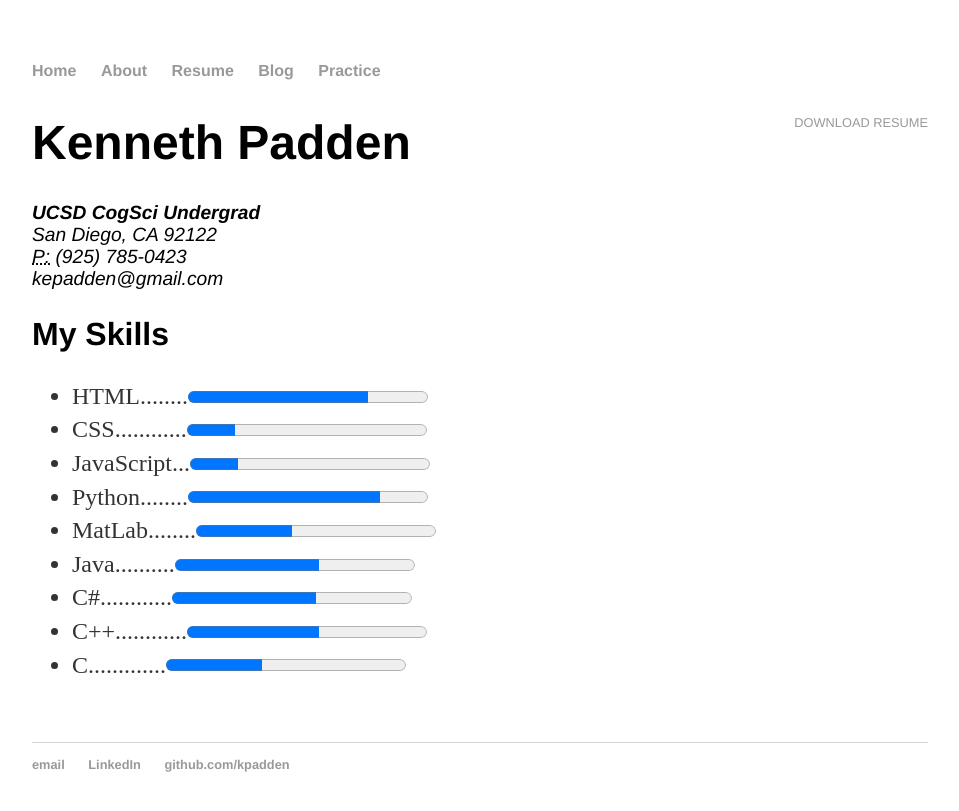
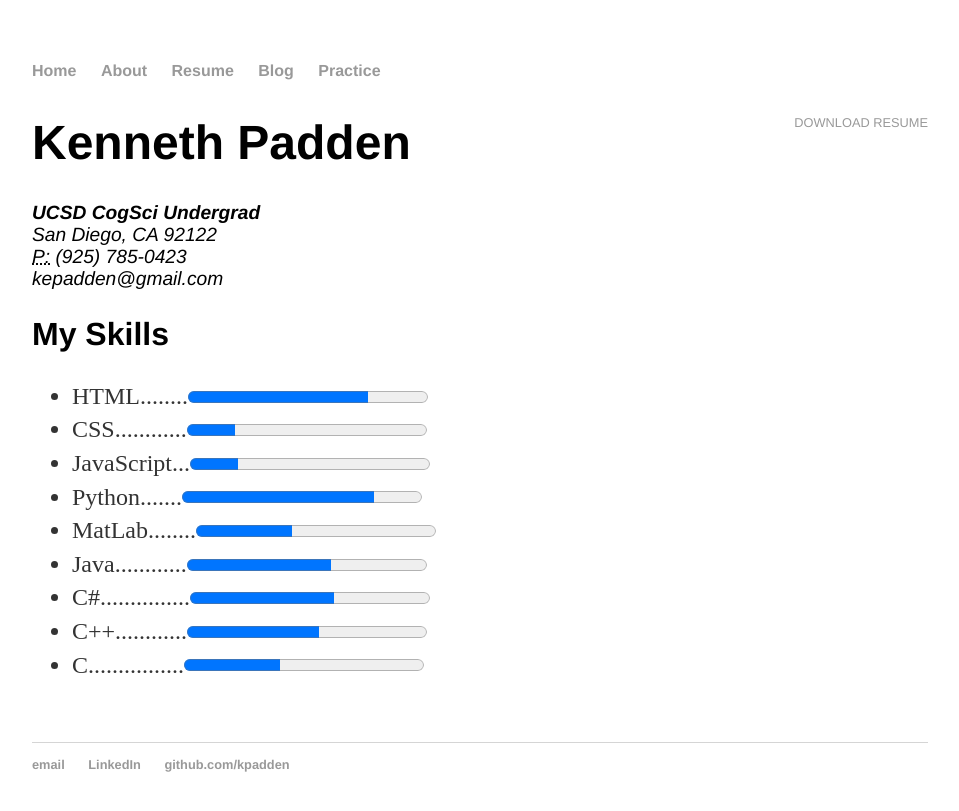
Before and after one commit to kpadden/kpadden.github.io, a Jekyll site: the page built from cv/index.html, in a window 1280 px wide. Shown: the top 811 px of the page, without its empty margins (160-1119 px from the left). Built offline with Jekyll 4.4.1, drawn with Linux system fonts in a browser that asks for light colours.

Commit message:
Update index.html

```diff
--- a/cv/index.html
+++ b/cv/index.html
@@ -18,10 +18,10 @@ title: Resume
         <li>HTML........<progress min="0" max="100" value="75"></progress></li>
         <li>CSS............<progress min="0" max="100" value="20"></progress></li>
         <li>JavaScript...<progress min="0" max="100" value="20"></progress></li>
-        <li>Python........<progress min="0" max="100" value="80"></progress></li>
+        <li>Python.......<progress min="0" max="100" value="80"></progress></li>
         <li>MatLab........<progress min="0" max="100" value="40"></progress></li>
-        <li>Java..........<progress min="0" max="100" value="60"></progress></li>
-        <li>C#............<progress min="0" max="100" value="60"></progress></li>
+        <li>Java............<progress min="0" max="100" value="60"></progress></li>
+        <li>C#...............<progress min="0" max="100" value="60"></progress></li>
         <li>C++............<progress min="0" max="100" value="55"></progress></li>
-        <li>C.............<progress min="0" max="100" value="40"></progress></li>
+        <li>C................<progress min="0" max="100" value="40"></progress></li>
     </ul>
```
